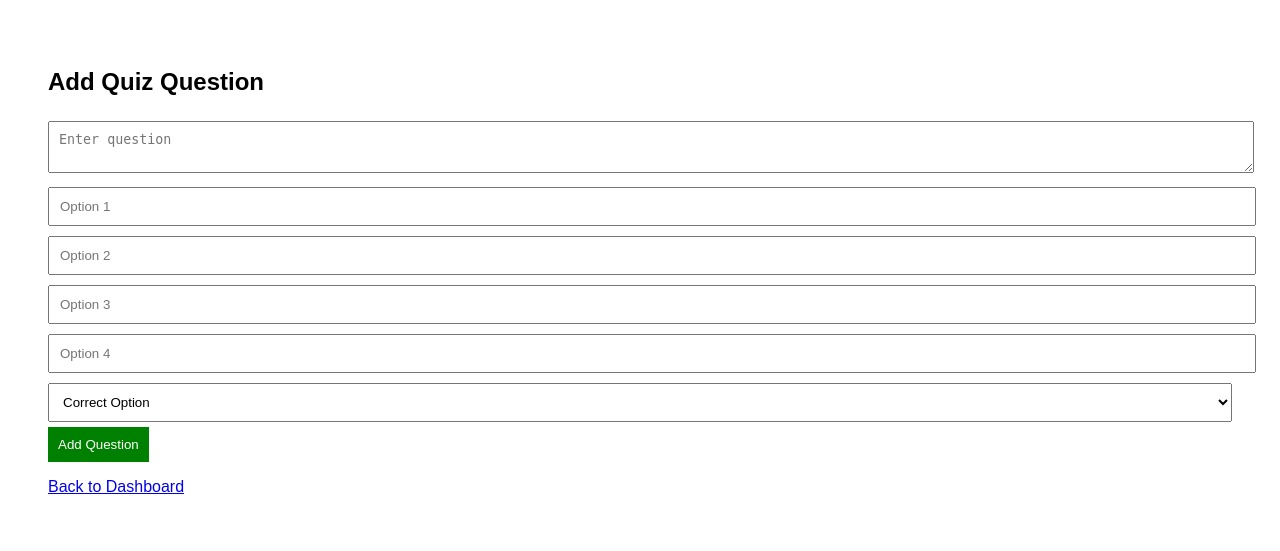
After one commit to ShreyaasDEWorld/OnLineTechQuiz, a Flask app: page /admin/add-question in a window 1280 px wide. The commit adds this page. Shown: the top 551 px of the page. Run offline with Flask 3, Linux system fonts and the light colour scheme; the visitor is signed in with stand-in values (Sample User, id 1); some libraries are stand-ins or nearby versions.

Commit message:
admin functionlity added sucessfully

```diff
--- a/app.py
+++ b/app.py
@@ -26,6 +26,81 @@ def get_db_connection():
         password="Admin",
         port="5432"
     )
+#==========================
+#Admin Required
+#==========================
+def admin_required():
+    if "user_id" not in session or not session.get("is_admin"):
+        flash("Admin access required")
+        return False
+    return True
+
+# =====================
+# Admin Route
+# ==========================
+@app.route("/admin/add-question", methods=["GET", "POST"])
+def add_question():
+    if not admin_required():
+        return redirect("/dashboard")
+
+    if request.method == "POST":
+        question = request.form["question"]
+        option1 = request.form["option1"]
+        option2 = request.form["option2"]
+        option3 = request.form["option3"]
+        option4 = request.form["option4"]
+        correct_option = int(request.form["correct_option"])
+
+        conn = get_db_connection()
+        cur = conn.cursor()
+
+        cur.execute("""
+            INSERT INTO test
+            (question, option1, option2, option3, option4, correct_option)
+            VALUES (%s, %s, %s, %s, %s, %s)
+        """, (question, option1, option2, option3, option4, correct_option))
+
+        conn.commit()
+        cur.close()
+        conn.close()
+
+        flash("Question added successfully!")
+        return redirect("/admin/add-question")
+
+    return render_template("admin_add_question.html")
+# =========================
+# LOGIN ROUTE
+# =========================
+@app.route("/login", methods=["GET", "POST"])
+def login():
+    if request.method == "POST":
+        user_name = request.form["user_name"]
+        password = request.form["password"]
+
+        conn = get_db_connection()
+        cur = conn.cursor()
+
+        # Only verified users can login
+        cur.execute("""
+            SELECT user_id, password,is_admin FROM login_data
+            WHERE user_name=%s AND email_verified=TRUE
+        """, (user_name,))
+        user = cur.fetchone()
+
+        cur.close()
+        conn.close()
+
+
+        if user and check_password_hash(user[1], password):
+            session["user_id"] = user[0]
+            session["user_name"] = user_name
+            session["is_admin"] = user[2]   # ✅ ADD THIS
+            return redirect("/dashboard")
+
+        else:
+            flash("Invalid login or email not verified")
+
+    return render_template("login.html")
 
 # =========================
 # OTP UTILITIES
@@ -128,36 +203,7 @@ def verify_signup_otp():
 
     return render_template("verify_otp.html")
 
-# =========================
-# LOGIN ROUTE
-# =========================
-@app.route("/login", methods=["GET", "POST"])
-def login():
-    if request.method == "POST":
-        user_name = request.form["user_name"]
-        password = request.form["password"]
 
-        conn = get_db_connection()
-        cur = conn.cursor()
-
-        # Only verified users can login
-        cur.execute("""
-            SELECT user_id, password FROM login_data
-            WHERE user_name=%s AND email_verified=TRUE
-        """, (user_name,))
-        user = cur.fetchone()
-
-        cur.close()
-        conn.close()
-
-        if user and check_password_hash(user[1], password):
-            session["user_id"] = user[0]
-            session["user_name"] = user_name
-            return redirect("/dashboard")
-        else:
-            flash("Invalid login or email not verified")
-
-    return render_template("login.html")
 
 # =========================
 # FORGOT PASSWORD (OTP)
@@ -203,6 +249,7 @@ def forgot_password():
         return redirect("/verify-reset-otp")
 
     return render_template("forgot_password.html")
+
 
 
 # =========================
--- /dev/null
+++ b/templates/admin_add_question.html
@@ -0,0 +1,50 @@
+<!DOCTYPE html>
+<html>
+<head>
+    <title>Add Question</title>
+    <style>
+        body { font-family: Arial; padding: 40px; }
+        input, textarea, select {
+            width: 100%; padding: 10px; margin: 5px 0;
+        }
+        button {
+            padding: 10px;
+            background: green;
+            color: white;
+            border: none;
+        }
+    </style>
+</head>
+<body>
+
+<h2>Add Quiz Question</h2>
+
+{% with messages = get_flashed_messages() %}
+  {% if messages %}
+    <p style="color:green;">{{ messages[0] }}</p>
+  {% endif %}
+{% endwith %}
+
+<form method="POST">
+    <textarea name="question" placeholder="Enter question" required></textarea>
+
+    <input name="option1" placeholder="Option 1" required>
+    <input name="option2" placeholder="Option 2" required>
+    <input name="option3" placeholder="Option 3" required>
+    <input name="option4" placeholder="Option 4" required>
+
+    <select name="correct_option" required>
+        <option value="">Correct Option</option>
+        <option value="1">Option 1</option>
+        <option value="2">Option 2</option>
+        <option value="3">Option 3</option>
+        <option value="4">Option 4</option>
+    </select>
+
+    <button type="submit">Add Question</button>
+</form>
+
+<p><a href="/dashboard">Back to Dashboard</a></p>
+
+</body>
+</html>
```
Also changed, not shown: templates/dashboard.html (+13 -0 lines), templates/quiz.html (+30 -0 lines), README.md.
